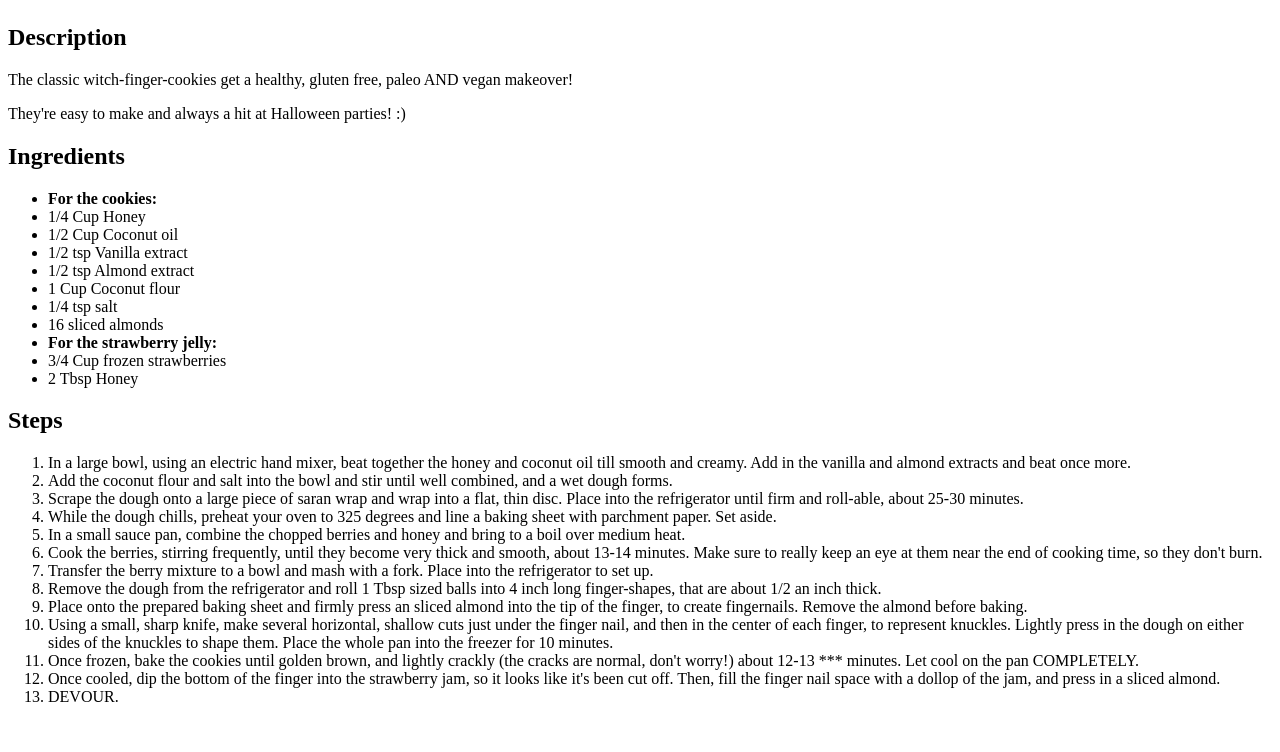
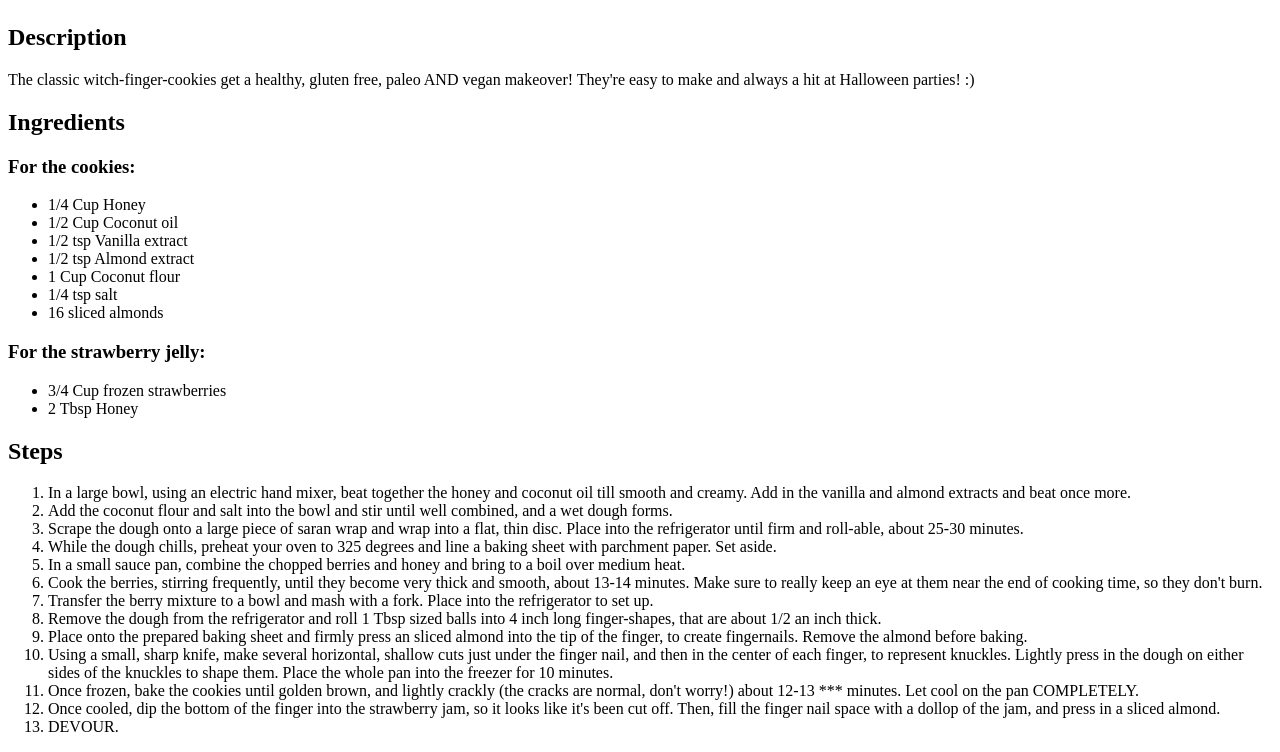
Before and after one commit to AdaDevelops87/odin-recipes, a plain HTML site: page recipes/spooky_witch_finger_cookies.html in a window 1280 px wide. Shown: the part 1055-1807 px from the top of the page. Before the commit the page ends 1777 px from the top, so only its background shows below. Drawn offline with Linux system fonts and the light colour scheme.

Commit message:
Add minor changes to recipes

```diff
--- a/recipes/spooky_witch_finger_cookies.html
+++ b/recipes/spooky_witch_finger_cookies.html
@@ -10,12 +10,11 @@
         <img src="../images/witch-finger-cookies-photograph.jpg" alt="photo of cookies that look like witch fingers">
 
         <h2>Description</h2>
-            <p>The classic witch-finger-cookies get a healthy, gluten free, paleo AND vegan makeover!</p>
-            <p>They're easy to make and always a hit at Halloween parties! :)</p>
+            <p>The classic witch-finger-cookies get a healthy, gluten free, paleo AND vegan makeover! They're easy to make and always a hit at Halloween parties! :)</p>
 
         <h2>Ingredients</h2>
+        <h3><strong>For the cookies:</strong></h3>
             <ul>
-                <li><strong>For the cookies:</strong></li>
                 <li>1/4 Cup Honey</li>
                 <li>1/2 Cup Coconut oil</li>
                 <li>1/2 tsp Vanilla extract</li>
@@ -23,7 +22,9 @@
                 <li>1 Cup Coconut flour</li>
                 <li>1/4 tsp salt</li>
                 <li>16 sliced almonds</li>
-                <li><strong>For the strawberry jelly:</strong></li>
+            </ul>
+        <h3><strong>For the strawberry jelly:</strong></h3>
+            <ul>
                 <li>3/4 Cup frozen strawberries</li>
                 <li>2 Tbsp Honey</li>
             </ul>
```
Also changed, not shown: index.html (+3 -1 lines), recipes/wormy_bolognese.html (+1 -3 lines).
